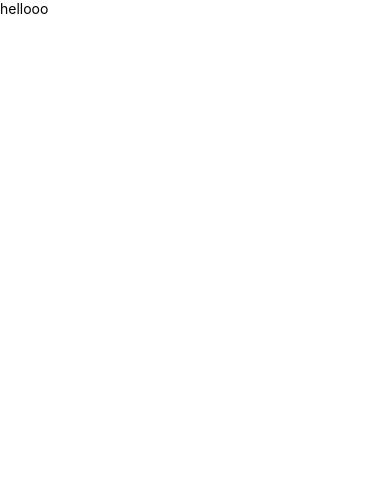
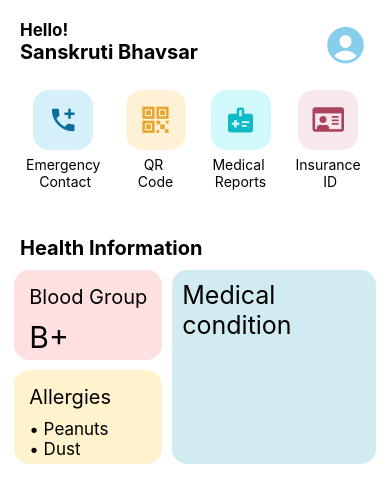
Before and after one commit to sanskruti9960/HealthCard, a React Native app: screen / in a window 390 px wide. Shown: the top 502 px of the page. Built offline with nearby package versions, Linux system fonts and the light colour scheme.

Commit message:
hom page icon box done

```diff
--- a/App.jsx
+++ b/App.jsx
@@ -1,14 +1,11 @@
-import { StyleSheet, Text, View } from 'react-native'
+import {  Text, View } from 'react-native'
 import React from 'react'
+import Home from './src/Screen/Home'
 
 export default function () {
   return (
-    <View>
-      <Text>hellooo
-
-      </Text>
+    <View style={{backgroundColor:'white',flex:1}}>
+    <Home/>
     </View>
   )
 }
-
-const styles = StyleSheet.create({})
--- a/package.json
+++ b/package.json
@@ -10,9 +10,10 @@
     "test": "jest"
   },
   "dependencies": {
+    "@react-native/new-app-screen": "0.80.1",
     "react": "19.1.0",
     "react-native": "0.80.1",
-    "@react-native/new-app-screen": "0.80.1"
+    "react-native-vector-icons": "^10.2.0"
   },
   "devDependencies": {
     "@babel/core": "^7.25.2",
--- /dev/null
+++ b/src/Screen/Home.jsx
@@ -0,0 +1,107 @@
+import { StyleSheet, Text, View, TouchableOpacity, TouchableHighlight } from 'react-native'
+import React, { useState } from 'react'
+import Ionicons from "react-native-vector-icons/Ionicons"
+import MaterialIcons from "react-native-vector-icons/MaterialIcons"
+import FontAwesome5 from "react-native-vector-icons/FontAwesome5"
+import HomeStyle from "../../styles/HomeStyle"
+
+
+const Home = () => {
+  const allergies = ["Peanuts", "Dust",]; // Example allergies
+
+  return (
+    // main container
+    <View style={HomeStyle.main}>
+      {/* Topbar container */}
+      <View style={HomeStyle.Topbar}>
+
+        <View style={HomeStyle.profile_name}>
+          <Text style={{ fontWeight: "bold", fontSize: 17 }}>Hello!</Text>
+          <Text style={{ fontWeight: "bold", fontSize: 20 }}>Sanskruti Bhavsar</Text>
+
+          <Ionicons name="person-circle" size={45} color="skyblue"
+            style={HomeStyle.profile_icon} />
+        </View>
+
+      </View>
+
+      <View style={HomeStyle.facility}>
+
+        <View style={HomeStyle.fac_singleIcon}>
+          <TouchableOpacity style={HomeStyle.fac_iconCnt}>
+            <MaterialIcons name="add-call" size={30} color="#0d6e9c" />
+          </TouchableOpacity>
+          <Text style={{textAlign:'center'}}>Emergency{"\n"} Contact</Text>
+
+        </View>
+
+        <View style={HomeStyle.fac_singleIcon}>
+        <TouchableOpacity style={HomeStyle.fac_iconCode}>
+          <Ionicons name="qr-code-sharp" size={30} color="#E6A72F" />
+        </TouchableOpacity>
+        <Text style={{textAlign:'center'}}>QR {"\n"}Code</Text>
+         </View>
+
+        <View style={HomeStyle.fac_singleIcon}>
+        <TouchableOpacity style={HomeStyle.fac_iconRep}>
+          <MaterialIcons name="medical-information" size={30} color="#0DBAC6"  />
+        </TouchableOpacity>
+        <Text style={{textAlign:'center'}}>Medical {"\n"}Reports</Text>
+         </View>
+
+        <View style={HomeStyle.fac_singleIcon}>
+        <TouchableOpacity style={HomeStyle.fac_iconId}>
+          <FontAwesome5 name="id-card" size={28} color="#A9445B" />
+        </TouchableOpacity>
+        <Text style={{textAlign:'center'}}>Insurance{"\n"} ID</Text>
+         </View>
+
+      </View>
+
+      <Text style={{ marginTop: 30, fontSize: 20, marginLeft: 10, fontWeight: "bold" }}>Health Information </Text>
+
+
+      {/* health information container */}
+
+      <View style={{ flexDirection: 'row', justifyContent: "center", flexWrap: "wrap" }} >
+
+        <View style={{ flexDirection: 'column', flexWrap: "wrap" }}>  {/*blood and allergy container */}
+
+          <View style={HomeStyle.info_blood} >
+            <Text style={{ fontSize: 20, margin: 10 }}>Blood Group</Text>
+            <Text style={{ fontSize: 30, marginLeft: 10 }}>B+</Text>
+          </View>
+
+          <View style={HomeStyle.info_Allergies} >
+            <Text style={{ fontSize: 20, margin: 10 }}>Allergies</Text>
+            {allergies.map((item, idx) => (
+              <Text key={idx} style={{ fontSize: 17, marginLeft: 10, flexWrap: 'wrap', }}>
+                {"\u2022"} {item}
+              </Text>
+            ))}
+          </View>
+
+        </View>
+
+        <View style={HomeStyle.info_cond} >
+          <Text style={{ fontSize: 25, margin: 10 }}>Medical {'\n'}condition</Text>
+        </View>
+
+      </View>
+
+
+
+
+
+
+
+
+    </View>
+
+
+
+
+  )
+}
+
+export default Home
--- /dev/null
+++ b/styles/HomeStyle.js
@@ -0,0 +1,108 @@
+import { StyleSheet } from 'react-native'
+import React from 'react'
+
+
+const HomeStyle = StyleSheet.create({
+
+  main: {
+    flex: 1,
+    backgroundColor: "white",
+    padding: 10
+  },
+  profile_icon: {
+    position: "absolute",
+    top: 1,
+    right: 0,
+    marginRight: 2
+  },
+  profile_name: {
+    flex: 1,
+  },
+  Topbar: {
+    flexDirection: "row",
+    margin: 10
+
+  },
+
+  // health information
+  info_blood: {
+    backgroundColor: "#ffe0e0",
+    marginRight: 10,
+    marginTop: 10,
+    borderRadius: 15,
+    padding: 5
+  },
+  info_Allergies: {
+    backgroundColor: "#fff3cd",
+    marginRight: 10,
+    marginTop: 10,
+    borderRadius: 15,
+    padding: 5
+  },
+  info_cond: {
+    borderRadius: 15,
+    marginTop: 10,
+    backgroundColor: "#d1ecf1",
+    width: "55%",
+
+
+  },
+  // icon in circle facility provided
+  facility: {
+    flexDirection: 'row',
+    gap: 25,
+    padding: 16,
+    alignItems: 'center'
+  },
+  fac_iconCnt: {
+    backgroundColor: "#d6f0fa",
+    borderRadius: 16,
+    alignItems: 'center',
+    height: 60,
+    width: 60,
+    justifyContent: "center",
+    marginBottom: 6,
+    elevation: 2,
+
+  },
+  fac_iconCode: {
+    backgroundColor: "#FFF1D6",
+    borderRadius: 16,
+    alignItems: 'center',
+    height: 60,
+    width: 60,
+    justifyContent: "center",
+    marginBottom: 6,
+    elevation: 2,
+
+  },
+  fac_iconRep: {
+    backgroundColor: "#D1F8FB",
+    borderRadius: 16,
+    alignItems: 'center',
+    height: 60,
+    width: 60,
+    justifyContent: "center",
+    marginBottom: 6,
+    elevation: 2,
+
+  },
+  fac_iconId: {
+    backgroundColor: "#F8E7EC",
+    borderRadius: 16,
+    alignItems: 'center',
+    height: 60,
+    width: 60,
+    justifyContent: "center",
+    marginBottom: 6,
+    elevation: 2,
+
+  },
+  fac_singleIcon: {
+    alignItems: 'center'
+  }
+
+
+
+})
+export default HomeStyle
```
Also changed, not shown: src/Screen/Econtact.jsx (added, +43 -0 lines), 2 other files (tests, documents, lock files or other folders).
